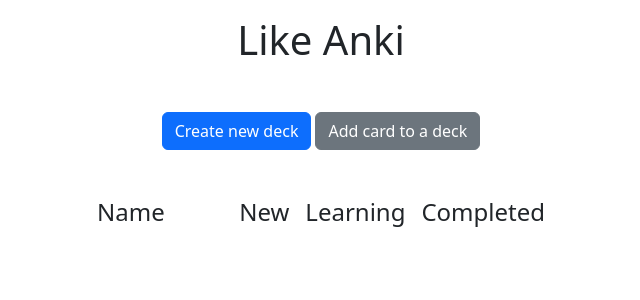
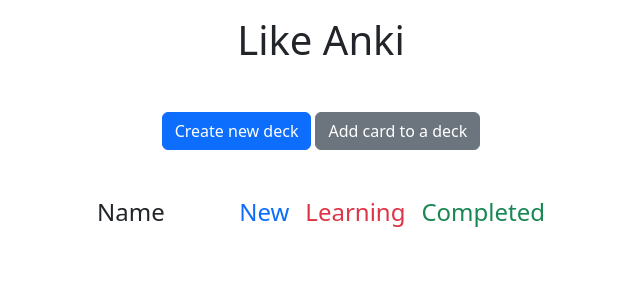
Before and after one commit to layard32/like-anki, a React (Create React App) app in the folder like-anki/: page / in a window 1280 px wide. Shown: the top 300 px of the page, without its empty margins (319-959 px from the left). Built offline with nearby package versions, Linux system fonts and the light colour scheme.

Commit message:
refactor: change type of cards' color

```diff
--- a/like-anki/src/components/Deck.tsx
+++ b/like-anki/src/components/Deck.tsx
@@ -37,9 +37,9 @@
         }
         </div>
         <div className='d-flex gap-1'>
-          <div className='h4 m-0 me-3'>{deck.newCards}</div>
-          <div className='h4 m-0 me-3'>{deck.learningCards}</div>
-          <div className='h4 m-0 me-3'>{deck.completedCards}</div>
+          <div className='h4 m-0 me-3 text-primary'>{deck.newCards}</div>
+          <div className='h4 m-0 me-3 text-danger'>{deck.learningCards}</div>
+          <div className='h4 m-0 me-3 text-success'>{deck.completedCards}</div>
           <MdDelete className='text-danger' style={{ cursor: 'pointer', fontSize: '2rem' }} onClick={() => dispatch({ type: 'REMOVE-DECK', payload: deck.id })} />
           <CiEdit className='text-success' style={{ cursor: 'pointer', fontSize: '2rem' }} onClick={handleEditable} />
         </div>
--- a/like-anki/src/components/DeckList.tsx
+++ b/like-anki/src/components/DeckList.tsx
@@ -14,9 +14,9 @@
                 <div className='d-flex justify-content-between align-items-center'>
                     <span className='h4'>Name </span>
                     <div className='d-flex gap-3'>
-                        <span className='h4'>New</span>
-                        <span className='h4'>Learning</span>
-                        <span className='h4'>Completed</span>
+                        <span className='h4 text-primary'>New</span>
+                        <span className='h4 text-danger'>Learning</span>
+                        <span className='h4 text-success'>Completed</span>
                     </div>
                 </div>
             </div>
```
